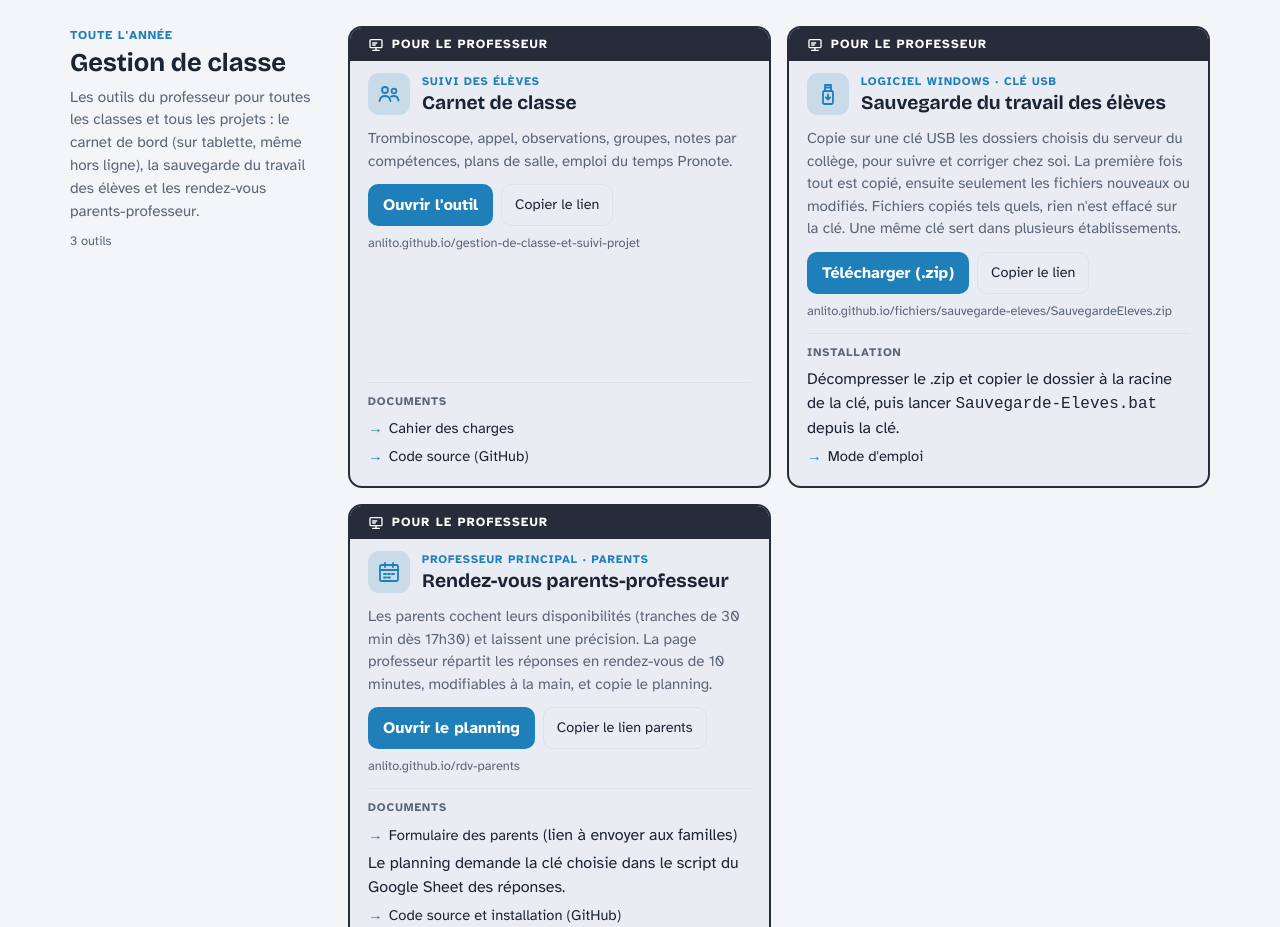
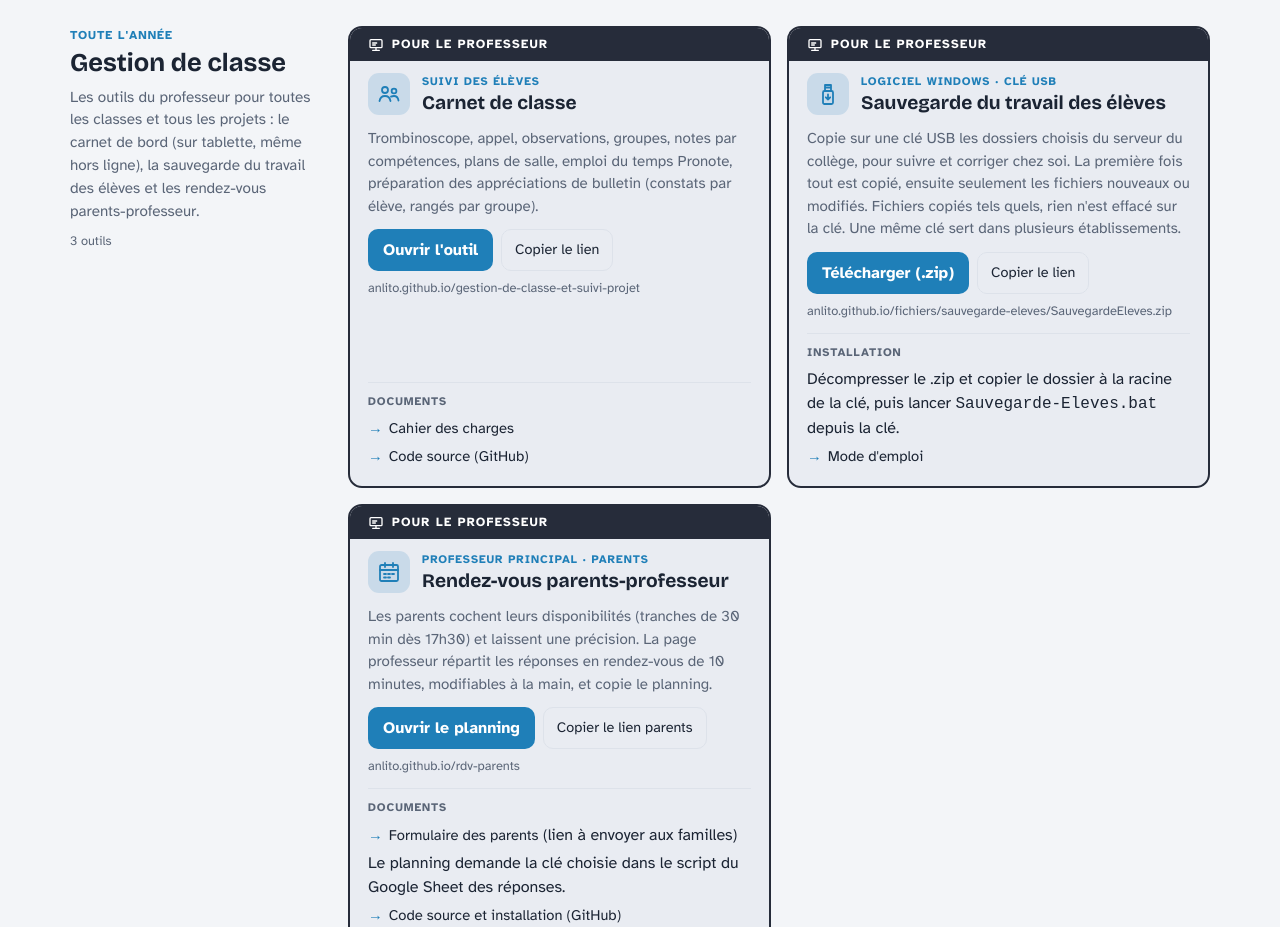
Before and after one commit to Anlito/anlito.github.io, a plain HTML site: page index.html in a window 1280 px wide. Shown: the part 7080-8007 px from the top of the page. Drawn offline with nearby package versions, Linux system fonts and the light colour scheme.

Commit message:
Carnet de classe : onglet Bulletins dans la description
Co-Authored-By: Claude Opus 5.5 <noreply@anthropic.com>

```diff
--- a/index.html
+++ b/index.html
@@ -781,7 +781,7 @@ footer { margin-top: 12px; padding-top: 20px; border-top: 1px solid var(--line);
             <div class="badge" aria-hidden="true"><svg viewBox="0 0 24 24" fill="none" stroke="currentColor" stroke-width="1.8" stroke-linecap="round" stroke-linejoin="round"><circle cx="8" cy="8" r="3"/><circle cx="17" cy="9" r="2.4"/><path d="M2.5 19c.6-3.2 2.8-5 5.5-5s4.9 1.8 5.5 5M14 14.6c.9-.4 1.9-.6 3-.6 2.3 0 4 1.5 4.5 4.5"/></svg></div>
             <div><div class="kind">Suivi des élèves</div><h3>Carnet de classe</h3></div>
           </div>
-          <p class="desc">Trombinoscope, appel, observations, groupes, notes par compétences, plans de salle, emploi du temps Pronote.</p>
+          <p class="desc">Trombinoscope, appel, observations, groupes, notes par compétences, plans de salle, emploi du temps Pronote, préparation des appréciations de bulletin (constats par élève, rangés par groupe).</p>
           <div class="actions">
             <a class="open" href="https://anlito.github.io/gestion-de-classe-et-suivi-projet/" target="_blank" rel="noopener">Ouvrir l'outil</a>
             <button class="copy" type="button" data-url="https://anlito.github.io/gestion-de-classe-et-suivi-projet/">Copier le lien</button>
```
